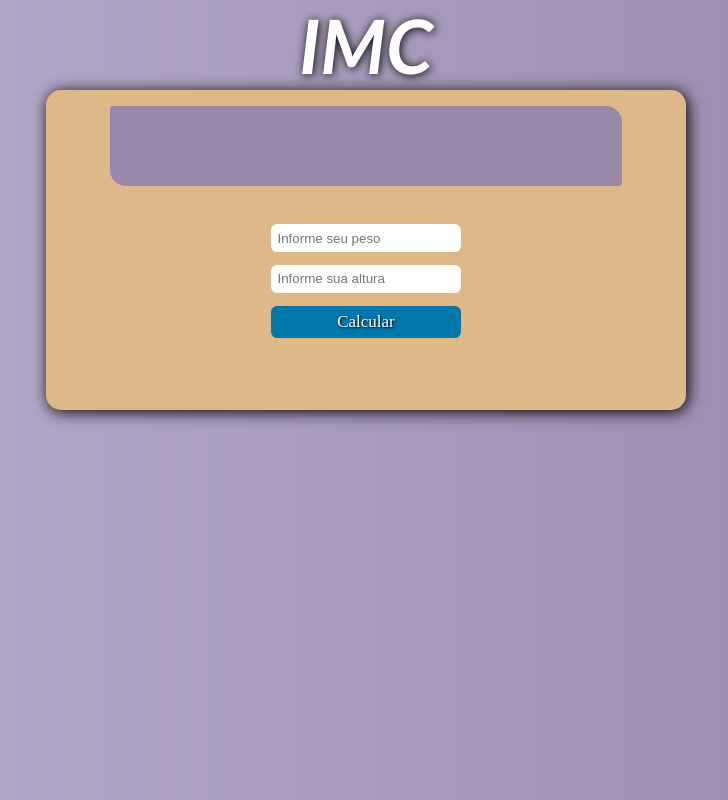
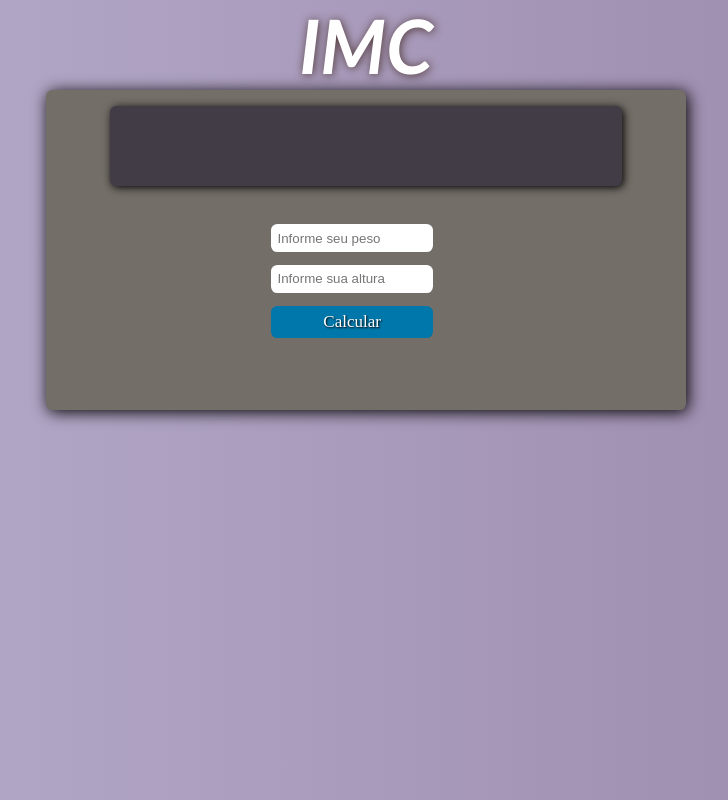
Before and after one commit to Alexandre192001/IMC, a plain HTML site: page main/main.html in a window 1280 px wide. Shown: the whole page, without its empty margins (274-1002 px from the left). Drawn offline with Linux system fonts and the light colour scheme.

Commit message:
Finalização do projeto IMC

```diff
--- a/main/main.css
+++ b/main/main.css
@@ -17,13 +17,13 @@
   color: #fff;
   font-size: 50px;
   font-family: 'Trebuchet MS', 'Lucida Sans Unicode', 'Lucida Grande', 'Lucida Sans', Arial, sans-serif;
-  text-shadow: 1px 1px 10px #000;
+  text-shadow: 1px 1px 10px rgb(80, 56, 56);
   font-style: italic;
 }
 .container{
   position: relative;
   border: none;
-  background-color: burlywood;
+  background-color: rgb(116, 110, 104);
   box-shadow: 2px 2px 1rem;
   width: 50%;
   display: flex;
@@ -32,7 +32,7 @@
   align-items: center;
   margin-left: auto;
   height: 20rem;
-  border-radius: 15px;
+  border-radius: .4rem;
   margin-right: auto;
 }
 .resultado-imc{
@@ -40,16 +40,21 @@
   top: 1rem;
   border: none;
   width: 80%;
-  background-color: #98a;
+  background-color: rgb(65, 60, 70);
   height: 5rem;
-  border-radius: .2rem 1rem ;
+  border-radius: .4rem ;
+  box-shadow: .1rem .1rem .5rem #000;
   display: flex;
+  flex-direction: column;
   align-items: center;
   justify-content: center;
+  overflow: hidden;
+
 }
 .resultado-imc>.resultado{
+  position: absolute;
   color: #fff;
-  font-size: 30px;
+  font-size: 20px;
   padding: 2rem;
   font-family:fantasy;
   letter-spacing: .8px;
@@ -68,6 +73,7 @@
 .calculador-valores>button{
   padding: .4rem .4rem;
   margin: .4rem;
+  width: 80%;
   border: none;
   border-radius: .4rem;
   outline: none;
@@ -88,3 +94,9 @@
   text-shadow: none;
   border: solid 1px #07a;
 }
+
+@media(max-width:412px){
+  .resultado-imc>.resultado{
+    font-size: 15px;
+  }
+}
```
Also changed, not shown: package.json (deleted, +0 -15 lines), 1 other file.
